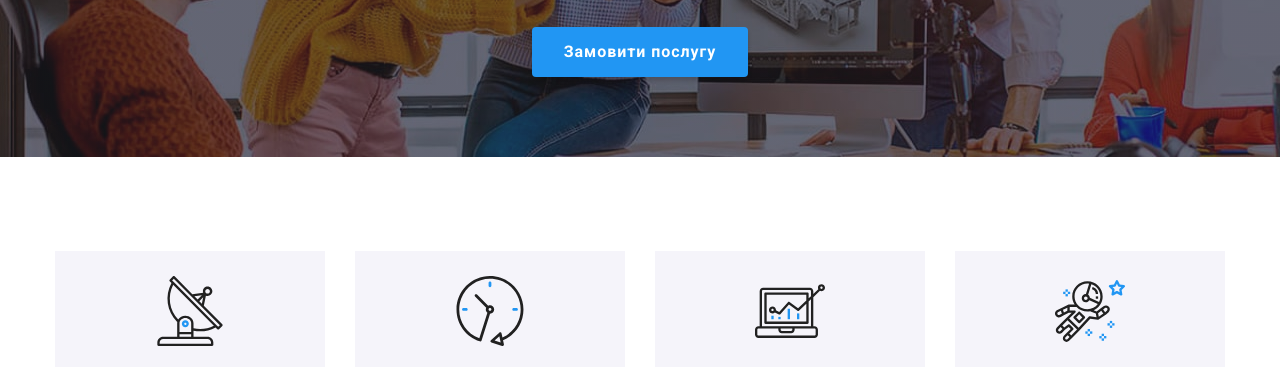
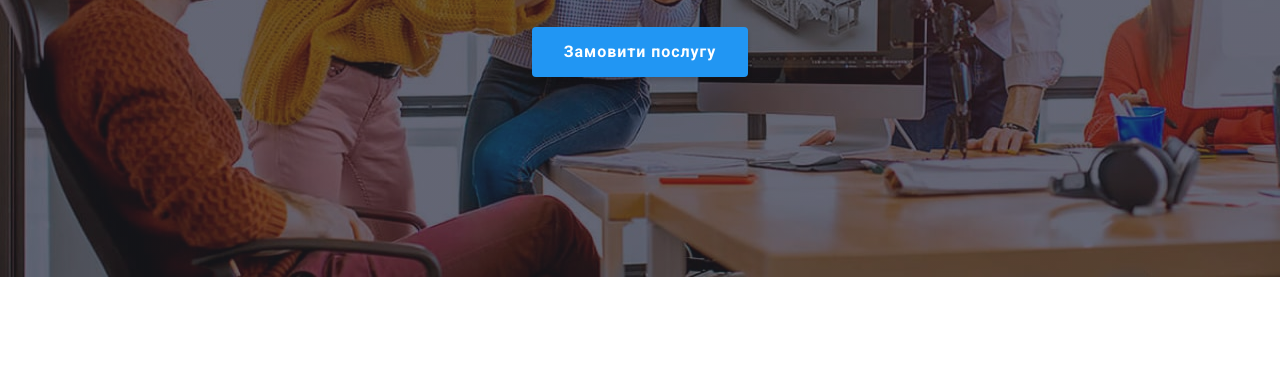
Before and after one commit to MykhailoST/goit-markup-hw-04, a plain HTML site: page index.html in a window 1280 px wide. Shown: the part 408-775 px from the top of the page. Drawn offline with nearby package versions, Linux system fonts and the light colour scheme.

Commit message:
4 дз поправка

```diff
--- a/css/styles.css
+++ b/css/styles.css
@@ -183,7 +183,7 @@ header {
 
 
 .hero {
-    padding: 200px 0px 200px 0px;
+    padding: 200px 0px;
     text-align: center;
 
     background-color: #2F303A;
@@ -191,7 +191,7 @@ header {
 
 .overley {
     max-width: 1600px;
-    height: 480px;
+    height: 600px;
     margin-left: auto;
     margin-right: auto;
 
```
